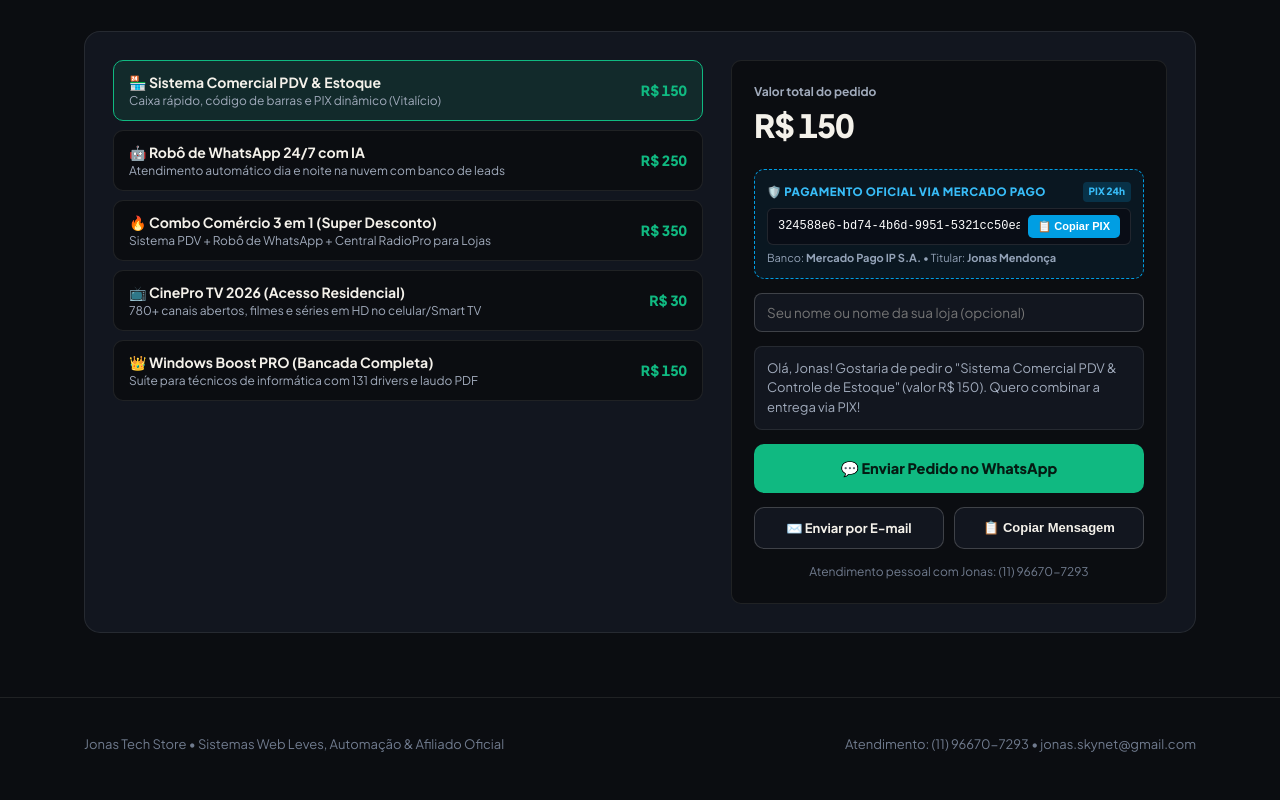
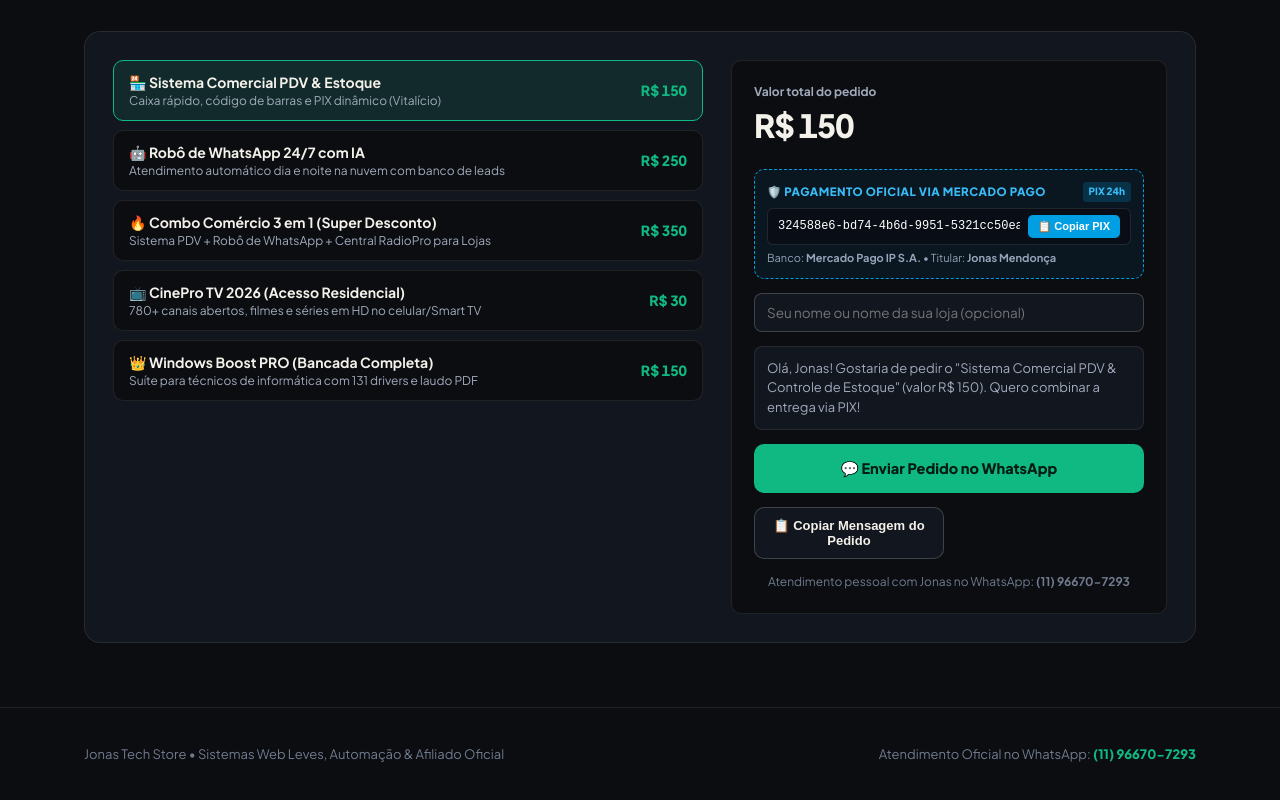
Before and after one commit to jonasskynet-eng/jonasskynet-eng.github.io, a plain HTML site: page index.html in a window 1280 px wide. Shown: the part 3942-4742 px from the top of the page. Drawn offline with Linux system fonts and the light colour scheme.

Commit message:
fix: remover email placeholder e manter atendimento exclusivo via WhatsApp

```diff
--- a/index.html
+++ b/index.html
@@ -1051,11 +1051,10 @@
                         <div class="quote-preview" id="quotePreview"></div>
                         <a id="btnWhatsAppOrder" href="https://wa.me/5511966707293" target="_blank" rel="noopener" class="btn-primary" style="width:100%; justify-content:center;">💬 Enviar Pedido no WhatsApp</a>
                         <div class="quote-actions-sec">
-                            <a id="btnEmailOrder" href="mailto:jonas.skynet@gmail.com" class="btn-secondary">✉️ Enviar por E-mail</a>
-                            <button type="button" id="btnCopyOrder" class="btn-secondary" onclick="copiarPedido()">📋 Copiar Mensagem</button>
+                            <button type="button" id="btnCopyOrder" class="btn-secondary" style="width:100%; justify-content:center;" onclick="copiarPedido()">📋 Copiar Mensagem do Pedido</button>
                         </div>
                         <div class="quote-contact-line">
-                            Atendimento pessoal com Jonas: <a href="https://wa.me/5511966707293" target="_blank" rel="noopener">(11) 96670-7293</a>
+                            Atendimento pessoal com Jonas no WhatsApp: <a href="https://wa.me/5511966707293" target="_blank" rel="noopener"><strong>(11) 96670-7293</strong></a>
                         </div>
                     </div>
                 </div>
@@ -1074,13 +1073,12 @@
     <footer>
         <div class="container footer-row">
             <span>Jonas Tech Store • Sistemas Web Leves, Automação & Afiliado Oficial</span>
-            <span>Atendimento: (11) 96670-7293 • jonas.skynet@gmail.com</span>
+            <span>Atendimento Oficial no WhatsApp: <a href="https://wa.me/5511966707293" target="_blank" rel="noopener" style="color:var(--accent); font-weight:800;">(11) 96670-7293</a></span>
         </div>
     </footer>
 
     <script>
         const CONTATO_WHATS = '5511966707293';
-        const CONTATO_EMAIL = 'jonas.skynet@gmail.com';
         let modeloAtual = 'Sistema Comercial PDV & Controle de Estoque';
         let valorAtual = 150;
 
@@ -1094,11 +1092,6 @@
             const btnWhats = document.getElementById('btnWhatsAppOrder');
             if (btnWhats) {
                 btnWhats.href = `https://wa.me/${CONTATO_WHATS}?text=${encodeURIComponent(mensagem)}`;
-            }
-            const btnEmail = document.getElementById('btnEmailOrder');
-            if (btnEmail) {
-                const assunto = `Pedido - ${modeloAtual}${complemento}`;
-                btnEmail.href = `mailto:${CONTATO_EMAIL}?subject=${encodeURIComponent(assunto)}&body=${encodeURIComponent(mensagem)}`;
             }
         }
 
```
